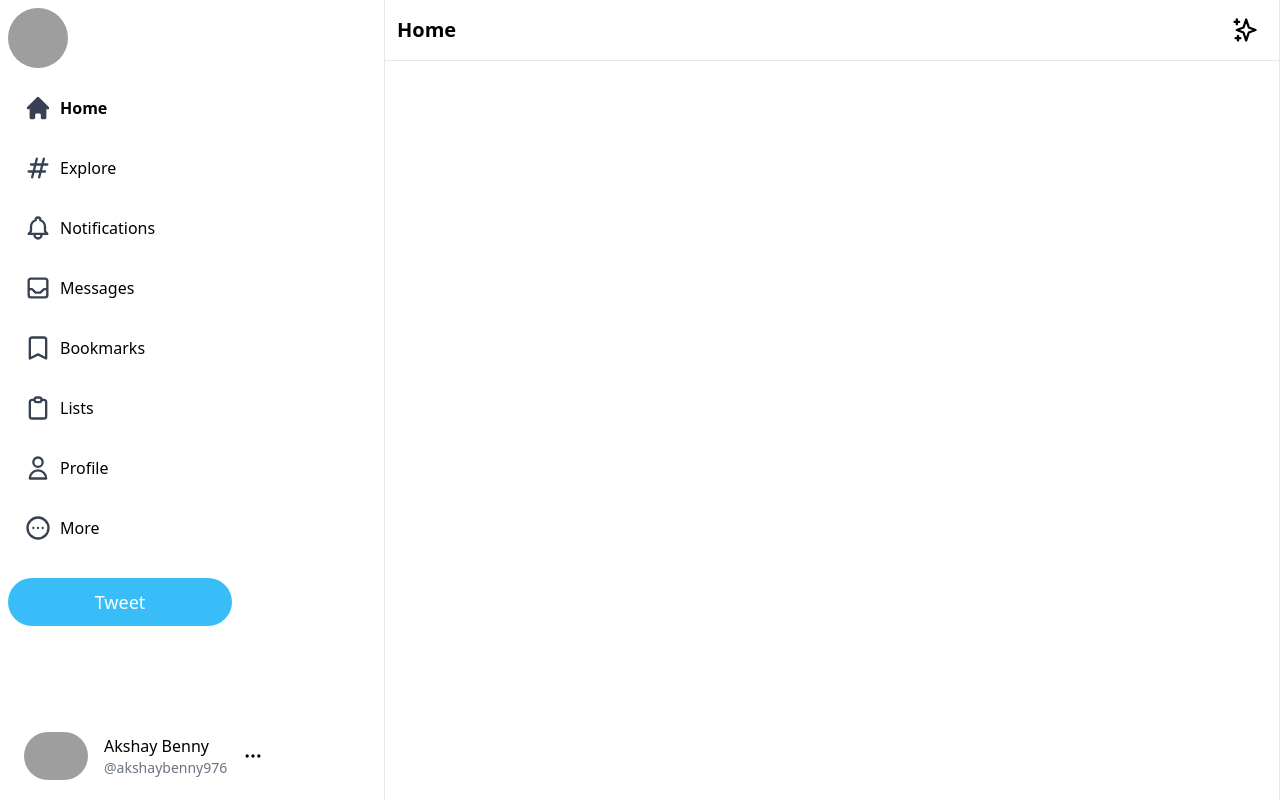
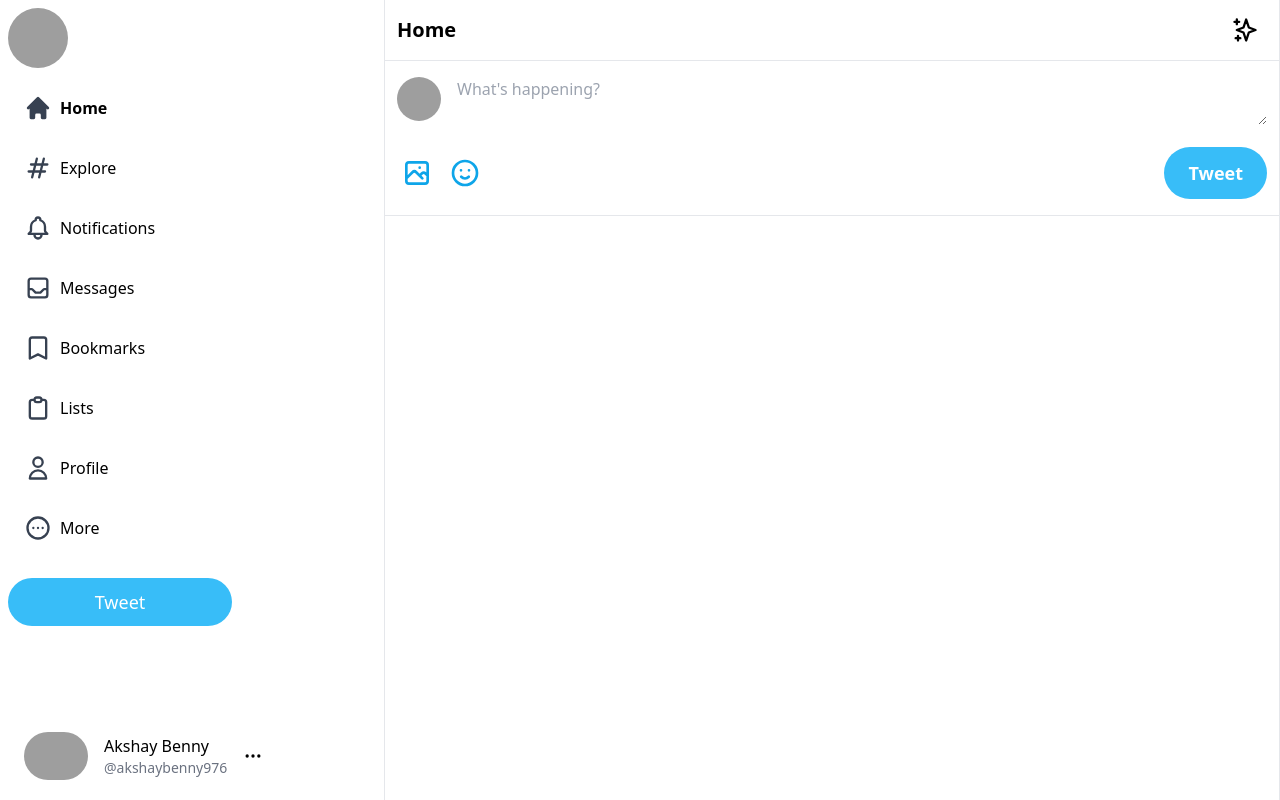
Before and after one commit to AkshayBenny/twitter-clone-nextjs, a Next.js app: page / in a window 1280 px wide. Built offline with nearby package versions, Linux system fonts and the light colour scheme; grey boxes are pictures that could not be loaded.

Commit message:
input field in feed added

```diff
--- a/components/FeedComponents/Feed.js
+++ b/components/FeedComponents/Feed.js
@@ -1,5 +1,6 @@
 import { SparklesIcon } from '@heroicons/react/outline';
 import React from 'react';
+import Input from './Input';
 
 export default function Feed() {
   return (
@@ -10,6 +11,7 @@ export default function Feed() {
           <SparklesIcon className='h-7' />
         </div>
       </div>
+      <Input />
     </div>
   );
   Feed;
--- /dev/null
+++ b/components/FeedComponents/Input.js
@@ -0,0 +1,36 @@
+import { EmojiHappyIcon, PhotographIcon } from '@heroicons/react/outline';
+
+export default function Input() {
+  return (
+    <div className='border-b px-3 space-y-4'>
+      <div className='flex gap-4 pt-4'>
+        <div>
+          <img
+            src='https://avatars.githubusercontent.com/u/87773857?v=4'
+            alt='profile picture'
+            className='rounded-full w-11 h-11 hover:brightness-95 transition cursor-pointer object-cover'
+          />
+        </div>
+        <div className='flex-grow'>
+          <textarea
+            placeholder="What's happening?"
+            rows='2'
+            className='w-full outline-none'
+            type='text'
+          />
+        </div>
+      </div>
+      <div className='flex justify-between items-center pb-4'>
+        <div className='text-sky-500 flex space-x-2'>
+          <PhotographIcon className='h-10 hover-gray rounded-full p-1' />
+          <EmojiHappyIcon className='h-10 hover-gray rounded-full p-1' />
+        </div>
+        <div>
+          <button className='bg-sky-400 px-6 py-3 text-lg rounded-full text-white font-bold blue-btn'>
+            Tweet
+          </button>
+        </div>
+      </div>
+    </div>
+  );
+}
--- a/styles/globals.css
+++ b/styles/globals.css
@@ -6,4 +6,7 @@
   .hover-gray {
     @apply hover:bg-slate-100 transition cursor-pointer;
   }
+  .blue-btn {
+    @apply text-white transition rounded-full bg-sky-400 hover:shadow-md hover:bg-sky-500;
+  }
 }
```
